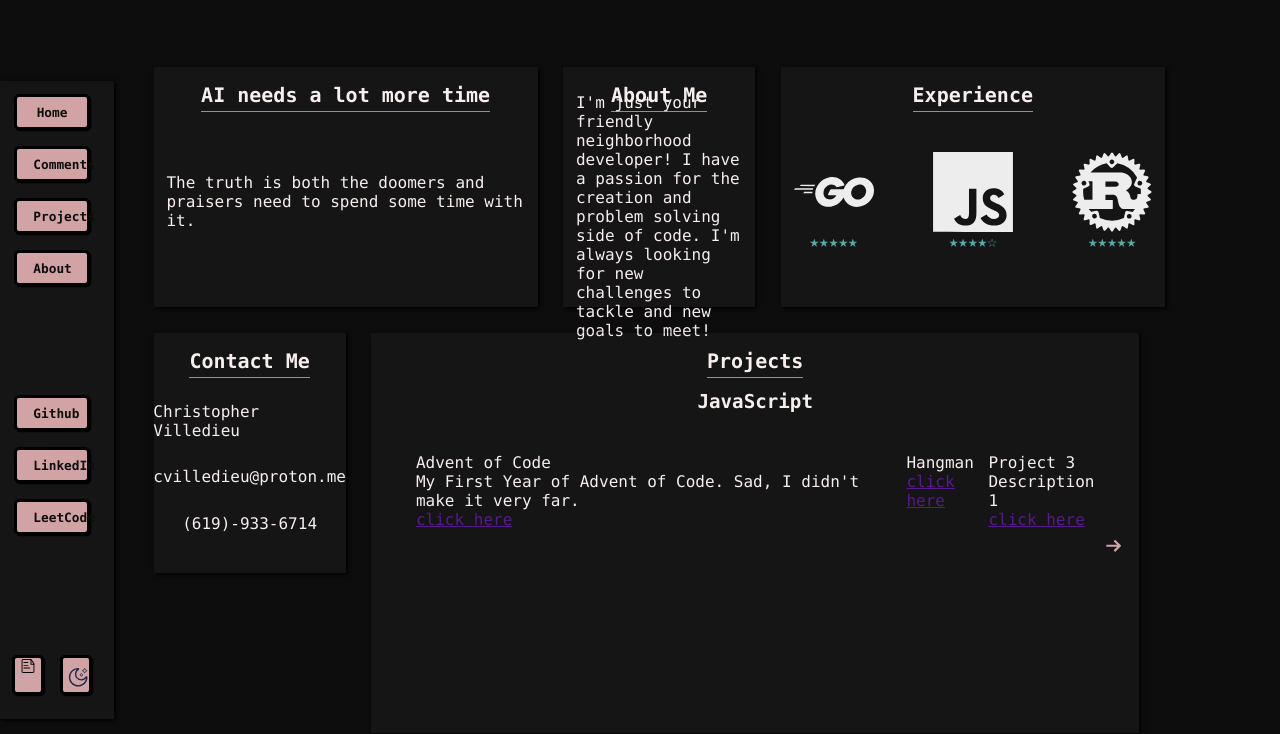
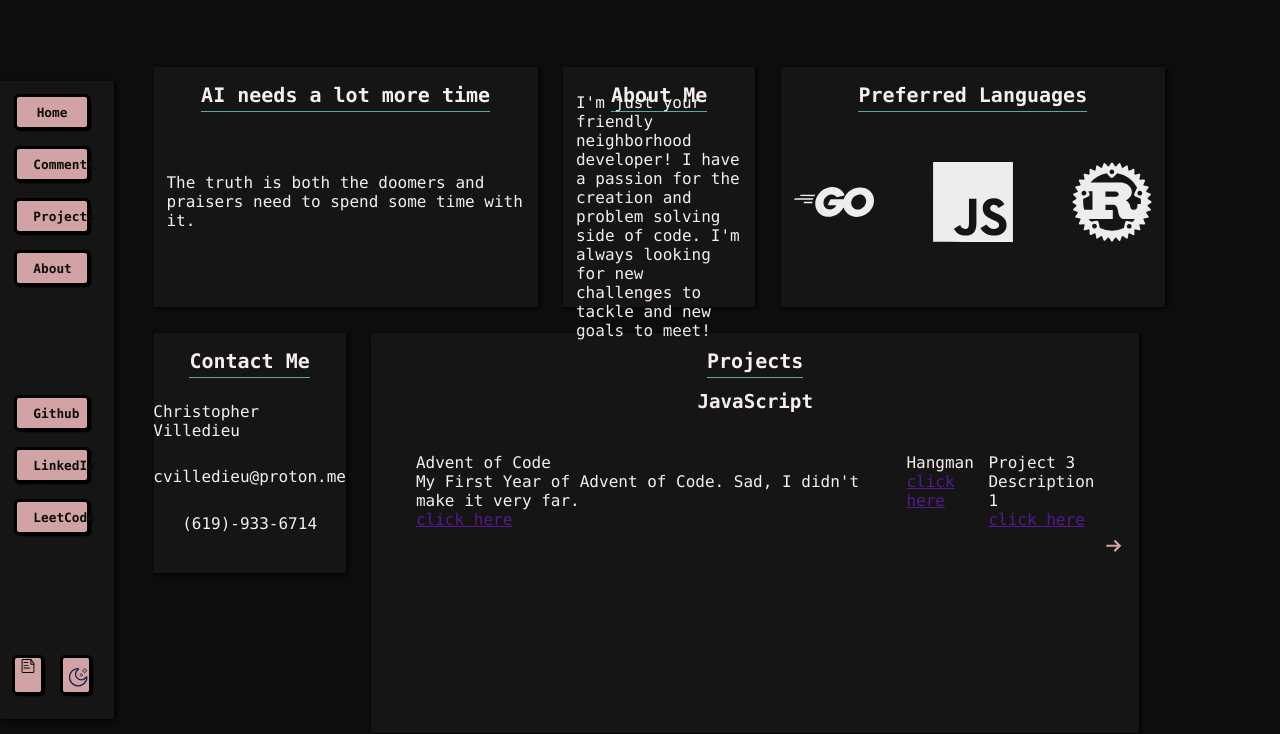
Before and after one commit to CVilledieu/Portfolio, a React app in the folder frontend/: page / in a window 1280 px wide. Shown: the top 734 px of the page. Built offline with nearby package versions, Linux system fonts and the light colour scheme; the HTML template or start-up script is replaced by a standard one.

Commit message:
Update Languages Block on home page. Changed title and removed stars

```diff
--- a/frontend/src/views/home/home_page.jsx
+++ b/frontend/src/views/home/home_page.jsx
@@ -68,49 +68,26 @@ function ContactInfo() {
 
 
 function Languages() {
-    const NewLang = (Svg, count) => {
+    const NewLang = (Svg, ) => {
         return (
             <div className='home-languages-single'>
                 <div className='language-svg'>{Svg}</div>
-                <StarRating count={count} />
+
             </div>
         );
     }
     const inner = (
         <div className='inner-div-home' id="home-languages">
-            {NewLang(<Golang />, 5)}
-            {NewLang(<JS />, 4)}
-            {NewLang(<Rust />, 5)}
+            {NewLang(<Golang />)}
+            {NewLang(<JS />)}
+            {NewLang(<Rust />)}
         </div>
     );
     return (
-        <Block title="Experience" InnerDiv={inner}/>
+        <Block title="Preferred Languages" InnerDiv={inner}/>
     );
 }
 
-function StarRating({count}) {
-    let empty = 5 - count;
-    if (count > 5) {
-        count = 5;
-        empty = 0;
-    }
-    const Stars = () => {
-        let stars = [];
-        for (let i = 0; i < count; i++) {
-            stars.push('★');
-
-        }
-        for (let i = 0; i < empty; i++) {
-            stars.push('☆');
-        }
-        return stars;
-    }
-    return (
-        <div className="stars">
-            {Stars()}
-        </div>
-        );
-}
 
 
 function Projects() {
```
